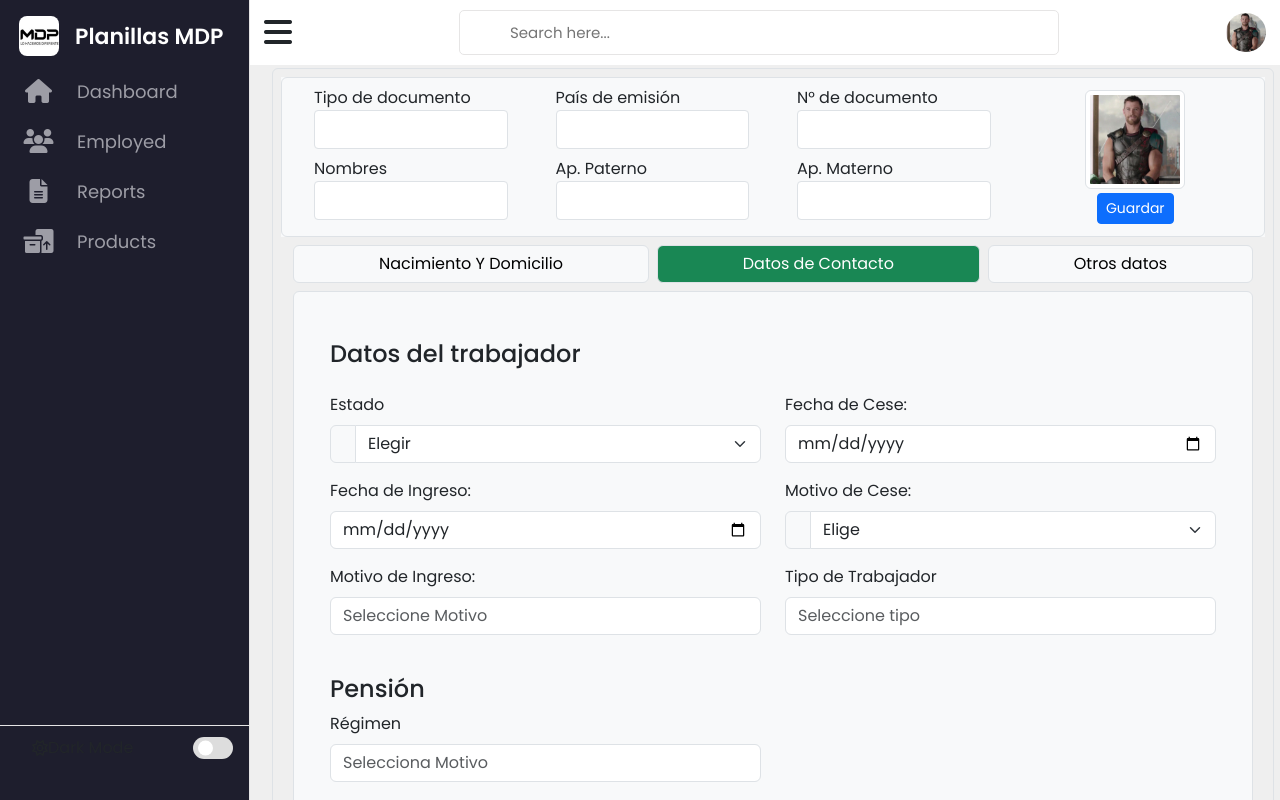
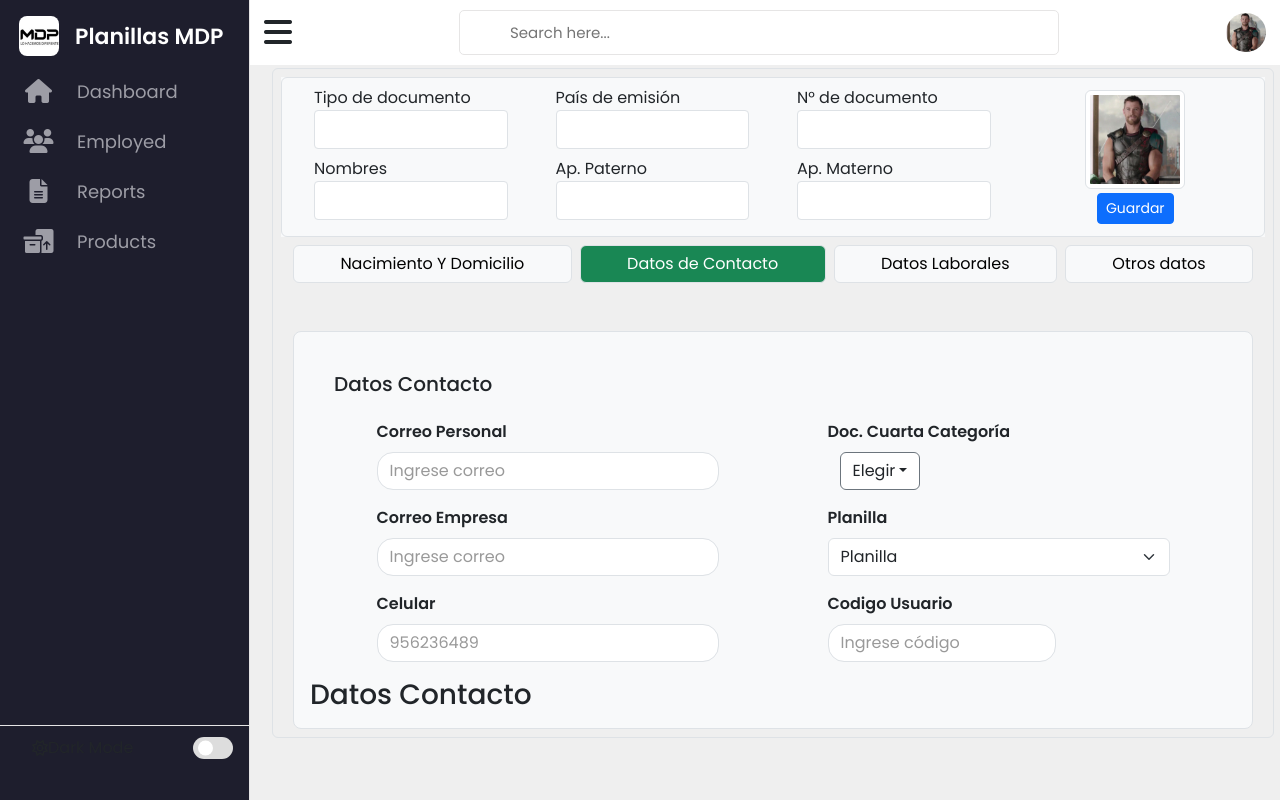
Before and after one commit to kenydanfer01/demo-dashboard-react, a React (Vite) app: page /create/employed in a window 1280 px wide. Both pictures are taken after a click on the button "Datos de Contacto". Shown: the top 800 px of the page. Built offline with nearby package versions, Linux system fonts and the light colour scheme.

Commit message:
datos de contacto

```diff
--- /dev/null
+++ b/src/components/FormContact.jsx
@@ -0,0 +1,92 @@
+//mercedes
+
+export const FormContact = () => {
+  return (
+    <>
+      <div className="container-fluid border rounded-3 bg-light mt-5 p-3">
+
+
+        <div className="container row mx-auto justify-content-around ">
+          <h5 className="text-start my-4">Datos Contacto</h5>
+          <div className="col-auto">
+            <div className="mb-3">
+              <label className="form-label fw-bold">Correo Personal</label>
+              <input
+                type="text"
+                className="form-control rounded-4"
+                placeholder="Ingrese correo"
+                name="Correo Personal"
+              />
+            </div>
+            <div className="mb-3">
+              <label className="form-label fw-bold">Correo Empresa</label>
+              <div className="col-lg-12">
+                <input
+                  type="text"
+                  className="form-control rounded-4"
+                  placeholder="Ingrese correo"
+                  name="email"
+                />
+              </div>
+            </div>
+            <div className="mb-3">
+              <label className="form-label fw-bold">Celular</label>
+              <div className="col-lg-12">
+                <input type="text" className="form-control rounded-4" placeholder="956236489" name="email" />
+              </div>
+            </div>
+          </div>
+          <div className="col-auto">
+            <div className="mb-3">
+              <label className="form-label fw-bold">Doc. Cuarta Categoría</label>
+              <div class="container">
+                <div class="dropdown">
+                  <button class="btn btn-gray border-secondary bg-white dropdown-toggle" type="button" id="dropdownMenuButton" data-bs-toggle="dropdown" aria-expanded="false">
+                    Elegir
+                  </button>
+                  <ul class="dropdown-menu " aria-labelledby="dropdownMenuButton">
+                    <li><a class="dropdown-item" href="#">1</a></li>
+                    <li><a class="dropdown-item" href="#">2</a></li>
+                    <li><a class="dropdown-item" href="#">3</a></li>
+                    <li><a class="dropdown-item" href="#">4</a></li>
+                  </ul>
+                </div>
+              </div>
+            </div>
+            <div className="mb-3">
+              <label className="form-label fw-bold">Planilla</label>
+              <select className="form-select" id="planilla" name="planilla">
+                <option>Planilla</option>
+                <option>Recibo por Honorarios</option>
+              </select>
+            </div>
+            <div className="mb-3">
+              <label className="form-label fw-bold">Codigo Usuario</label>
+              <div className="col-lg-8">
+                <input type="password" className="form-control rounded-4" placeholder="Ingrese código" name="pswd" />
+              </div>
+            </div>
+          </div>
+        </div>
+
+
+        <h3 className="card-title">Datos Contacto</h3>
+
+        <style>
+          {`
+            .form-control::placeholder {
+              color: #999999; /* Color plomo */
+          `}
+        </style>
+
+
+
+
+
+
+
+      </div>
+
+    </>
+  );
+};
--- a/src/components/FormDataPerson.jsx
+++ b/src/components/FormDataPerson.jsx
@@ -4,7 +4,7 @@ export const FormDataPerson = () => {
       <div className="bg-light m-5">
         <form>
           <div className="container row mx-auto justify-content-around">
-          <h5 className="text-start my-4">Datos de Nacimiento</h5>
+            <h5 className="text-start my-4">Datos de Nacimiento</h5>
             <div className="col-auto ">
               <label className="form-label">Fecha de Nacimiento</label>
               <input
@@ -24,7 +24,7 @@ export const FormDataPerson = () => {
           </div>
 
           <div className="container row mx-auto justify-content-around ">
-          <h5 className="text-start my-4">Domicilio y Referencia</h5>
+            <h5 className="text-start my-4">Domicilio y Referencia</h5>
             <div className="col-auto">
               <div className="mb-3">
                 <label className="form-label">Nacionalidad</label>
--- a/src/pages/CreateEmployed.jsx
+++ b/src/pages/CreateEmployed.jsx
@@ -3,6 +3,7 @@ import { FormDataEmpl } from "../components/FormDataEmpl";
 import { FormDataPerson } from "../components/FormDataPerson";
 import FormPerfil from "../components/FormPerfil";
 import { FormDataOtros } from "../components/FormDataOtros";
+import { FormContact } from "../components/FormContact";
 
 function CreateEmployed() {
   const [activeButton, setActiveButton] = useState(1);
@@ -35,15 +36,24 @@ function CreateEmployed() {
               <button
                 className={`btn btn-success btn-md border ${
                   activeButton === 3 ? "btn-success" : "btn-light"
+                } flex-fill me-2`}
+                onClick={() => handleButtonClick(3)}
+              >
+                Datos Laborales
+              </button>
+              <button
+                className={`btn btn-success btn-md border ${
+                  activeButton === 4 ? "btn-success" : "btn-light"
                 } flex-fill`}
-                onClick={() => handleButtonClick(3)}
+                onClick={() => handleButtonClick(4)}
               >
                 Otros datos
               </button>
             </div>
             {activeButton === 1 && <FormDataPerson />}
-            {activeButton === 2 && <FormDataEmpl />}
-            {activeButton === 3 && <FormDataOtros />}
+            {activeButton === 2 && <FormContact />}
+            {activeButton === 3 && <FormDataEmpl />}
+            {activeButton === 4 && <FormDataOtros />}
         </div>
       </div>
 
```
